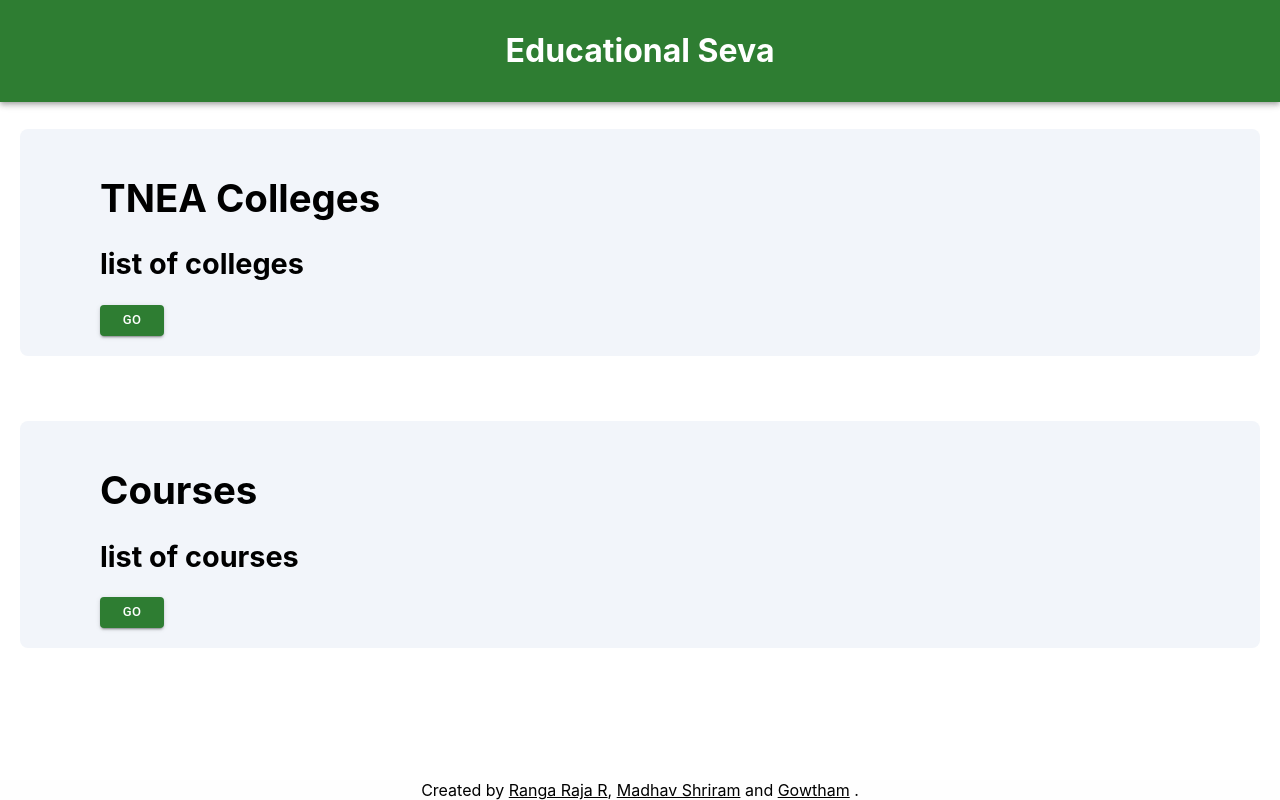
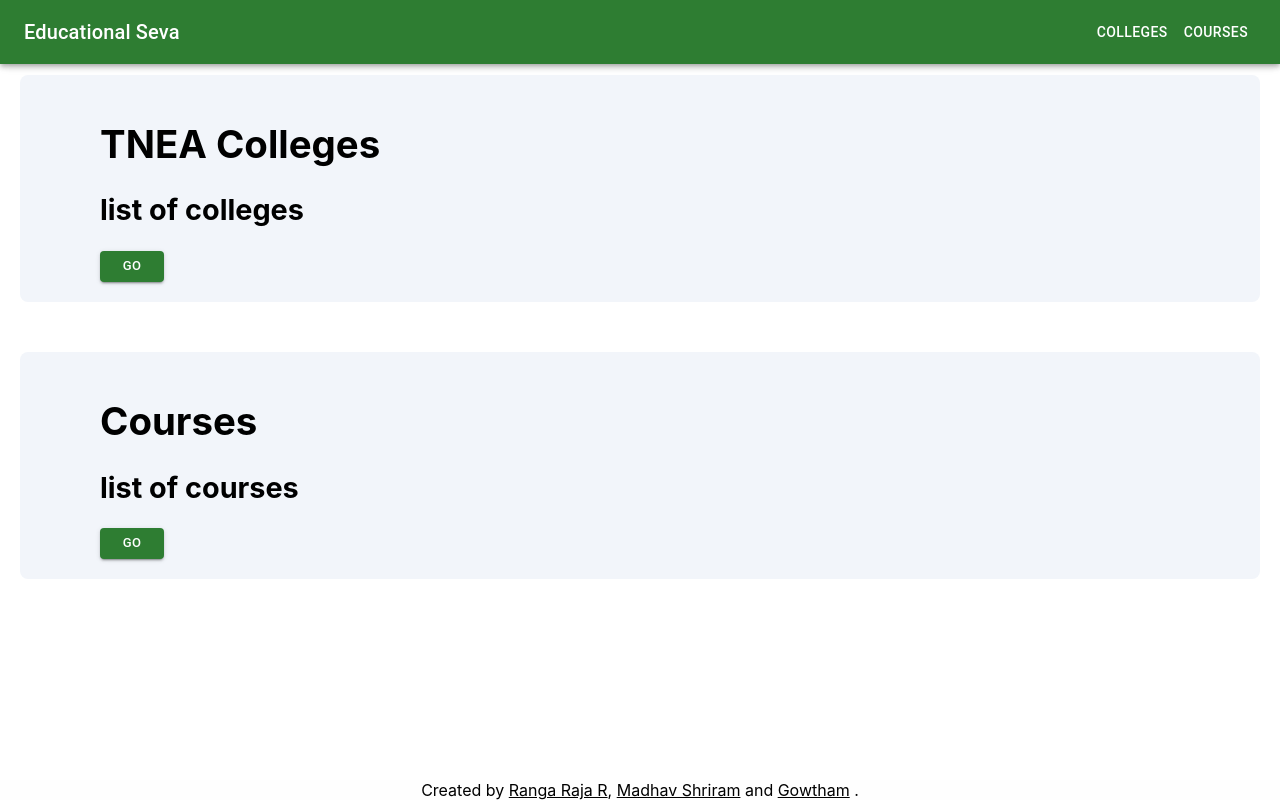
Before and after one commit to RangaRaja-R/educational-website-reactjs, a React (Create React App) app: page / in a window 1280 px wide. Built offline with nearby package versions, Linux system fonts and the light colour scheme.

Commit message:
added navbar

```diff
--- a/src/App.js
+++ b/src/App.js
@@ -1,6 +1,6 @@
 import React from "react";
 import "./App.css";
-import Dashboard from "./modo/dashboard";
+// import Dashboard from "./modo/dashboard";
 import { Routes, Route } from "react-router-dom";
 import Courses from "./ranga/courseList";
 import DegList from "./gowtham/degreeList";
@@ -9,6 +9,7 @@
 import ClgList from "./gowtham/collegeList";
 import Degree from "./modo/degree";
 import Link from "@mui/material/Link";
+import Dashboard from "./modo/tempDash";
 
 function Copyright(props) {
   return (
--- a/src/gowtham/collegeList.css
+++ b/src/gowtham/collegeList.css
@@ -1,3 +1,7 @@
+.college-list {
+  margin-top: 65px;
+}
+
 .headerr {
   background-color: #58dd98;
   text-align: left;
--- a/src/gowtham/collegeList.js
+++ b/src/gowtham/collegeList.js
@@ -53,7 +53,7 @@
     });
   }, []);
   return (
-    <div>
+    <div className="college-list">
       <div className="back">
         <Button variant="outlined" color="success" href="#/">
           back
--- a/src/gowtham/degreeList.css
+++ b/src/gowtham/degreeList.css
@@ -1,3 +1,7 @@
+.college-list {
+  margin-top: 65px;
+}
+
 .coursetitlecontainer {
   display: flex;
   justify-content: space-between;
--- a/src/gowtham/degreeList.js
+++ b/src/gowtham/degreeList.js
@@ -37,7 +37,7 @@
     });
   }, []);
   return (
-    <div>
+    <div className="college-details">
       <div className="clgdetback">
         <Button variant="outlined" color="success" onClick={handeClick}>
           back
--- a/src/modo/dashboard.css
+++ b/src/modo/dashboard.css
@@ -1,14 +1,16 @@
+.main {
+  margin-top: 75px;
+}
+
 .list {
   display: flex;
   width: auto;
   background-color: #f2f5fa;
-  margin-top: 65px;
+  margin-top: 50px;
   margin-left: 20px;
   margin-right: 20px;
   border-radius: 8px;
-  /* margin-bottom: 40px; */
   padding: 20px;
-  /* height: 150px; */
 }
 
 .listheader {
@@ -24,7 +26,3 @@
 .copy {
   display: inherit;
 }
-.dash {
-  padding: 10px;
-  text-align: center;
-}
--- a/src/modo/degree.css
+++ b/src/modo/degree.css
@@ -1,3 +1,7 @@
+.degree {
+  margin-top: 65px;
+}
+
 .desc {
   font-size: x-large;
   text-align: left;
--- a/src/modo/degree.js
+++ b/src/modo/degree.js
@@ -21,7 +21,7 @@
   const id = parseInt(params.id) < degree.length ? parseInt(params.id) : 0;
   const item = degree[id];
   return (
-    <div>
+    <div className="degree">
       <div className="details">
         <div className="backend">
           <Button variant="outlined" color="success" href="/college-list">
--- a/src/modo/home.js
+++ b/src/modo/home.js
@@ -3,7 +3,7 @@
 
 function Home() {
   return (
-    <div>
+    <div className="main">
       <div className="list">
         <div className="listheader">
           <h1>TNEA Colleges</h1>
--- /dev/null
+++ b/src/modo/tempDash.js
@@ -0,0 +1,38 @@
+import * as React from "react";
+import { createTheme, ThemeProvider } from "@mui/material/styles";
+import { AppBar } from "@mui/material";
+import Toolbar from "@mui/material/Toolbar";
+import { Typography, Box, Button } from "@mui/material";
+import "./dashboard.css";
+
+const navItems = [
+  { name: "Colleges", href: "#/college-list" },
+  { name: "Courses", href: "#/course-list" },
+];
+
+const defaultTheme = createTheme();
+
+export default function Dashboard() {
+  return (
+    <ThemeProvider theme={defaultTheme}>
+      <AppBar component="nav" color="success">
+        <Toolbar>
+          <Typography
+            variant="h6"
+            component="div"
+            sx={{ flexGrow: 10, display: { xs: "none", sm: "block" } }}
+          >
+            Educational Seva
+          </Typography>
+          <Box sx={{ display: { xs: "none", sm: "block" } }}>
+            {navItems.map((item) => (
+              <Button key={item.name} href={item.href} sx={{ color: "#fff" }}>
+                {item.name}
+              </Button>
+            ))}
+          </Box>
+        </Toolbar>
+      </AppBar>
+    </ThemeProvider>
+  );
+}
--- a/src/ranga/course.css
+++ b/src/ranga/course.css
@@ -1,3 +1,7 @@
+.course-list {
+  margin-top: 65px;
+}
+
 .heading {
   background-color: #58dd98;
   text-align: left;
@@ -89,7 +93,7 @@
 }
 
 .details {
-  margin: 30px;
+  margin: 65px 30px;
   padding: 15px;
   display: grid;
   border-radius: 6px;
--- a/src/ranga/courseList.js
+++ b/src/ranga/courseList.js
@@ -56,7 +56,7 @@
     );
   }
   return (
-    <div>
+    <div className="course-list">
       <div className="backbutton">
         <Button variant="outlined" href="#/" color="success">
           back
```
